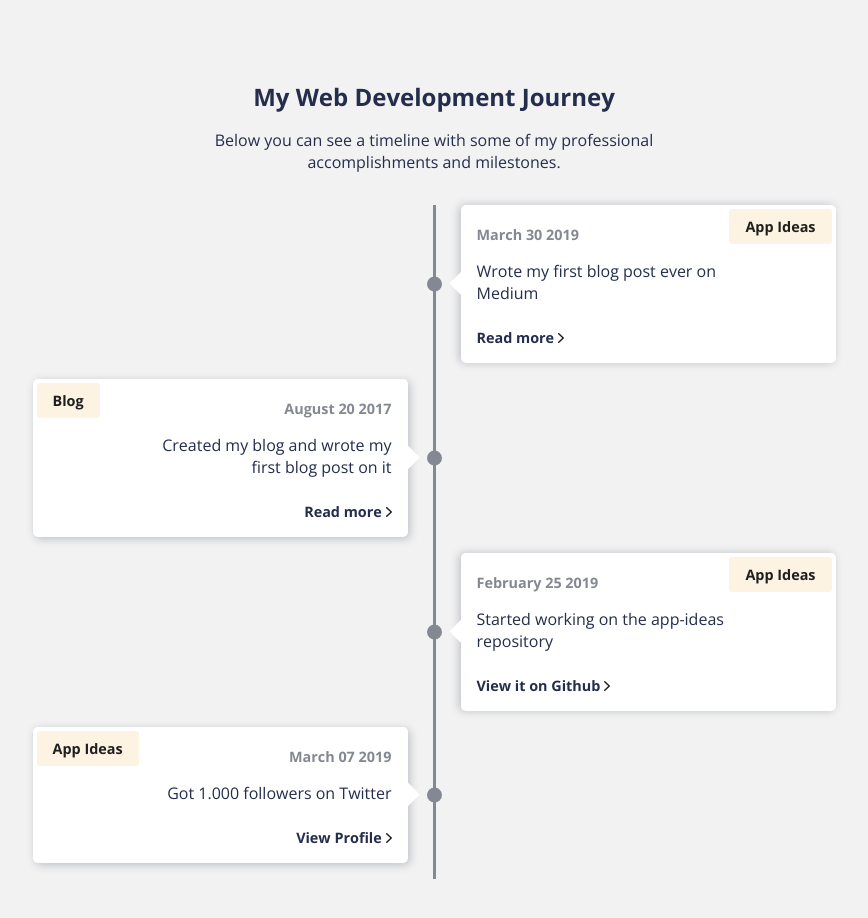
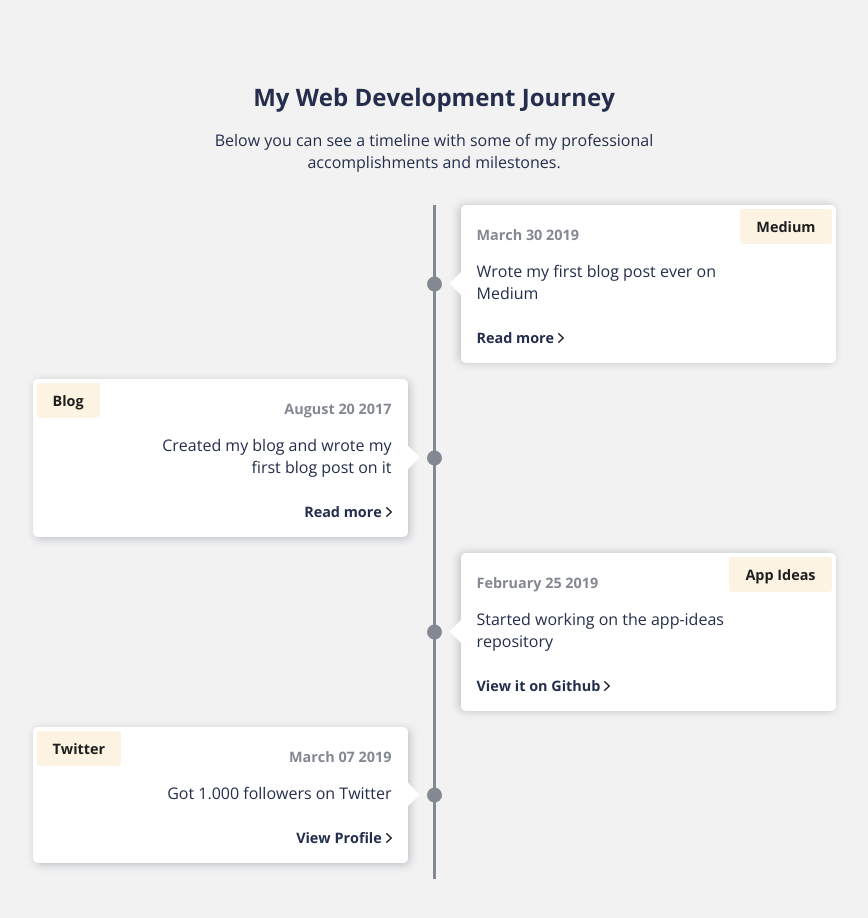
Before and after one commit to augedoo/ui-design-daily-templates, a plain HTML site: page day9-timeline/index.html in a window 1280 px wide. Shown: the whole page, without its empty margins (206-1074 px from the left). Drawn offline with nearby package versions, Linux system fonts and the light colour scheme; a script that the page names is missing.

Commit message:
Changed some timeline badge names

```diff
--- a/day9-timeline/index.html
+++ b/day9-timeline/index.html
@@ -28,7 +28,7 @@
                 <div class="timeline-wrapper">
                   <div class="timeline-heading">
                     <span class="date">March 30 2019</span>
-                    <span class="name">App Ideas</span>
+                    <span class="name">Medium</span>
                   </div>
                   <p class="timeline-content">
                     Wrote my first blog post ever on Medium
@@ -118,7 +118,7 @@
                 <div class="timeline-wrapper">
                   <div class="timeline-heading">
                     <span class="date">March 07 2019</span>
-                    <span class="name">App Ideas</span>
+                    <span class="name">Twitter</span>
                   </div>
                   <p class="timeline-content">
                     Got 1.000 followers on Twitter
```
